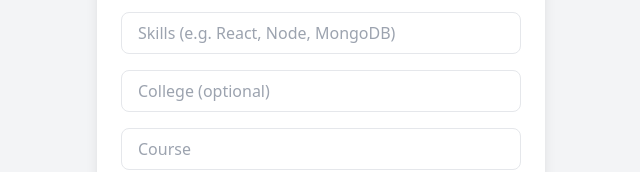
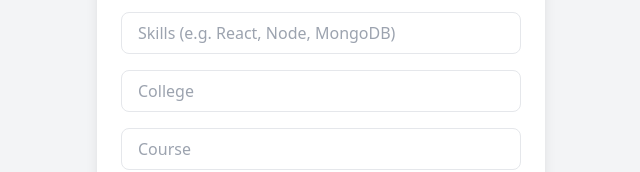
Before and after one commit to sandippan52/DevTeamUp, a React (Vite) app: page /signup in a window 1280 px wide. Shown: the part 390-562 px from the top of the page, without its empty margins (319-959 px from the left). Built offline with nearby package versions, Linux system fonts and the light colour scheme; no server answers.

Commit message:
Change college field from optional to required

```diff
--- a/src/pages/Signup.jsx
+++ b/src/pages/Signup.jsx
@@ -126,7 +126,7 @@ const Signup = () => {
             {...register("college", {
               required : "College is required"
             })}
-            placeholder="College (optional)"
+            placeholder="College"
             className="w-full px-4 py-2 border rounded-lg focus:outline-none focus:ring-2 focus:ring-blue-500"
           />
            {errors.college && (
```
